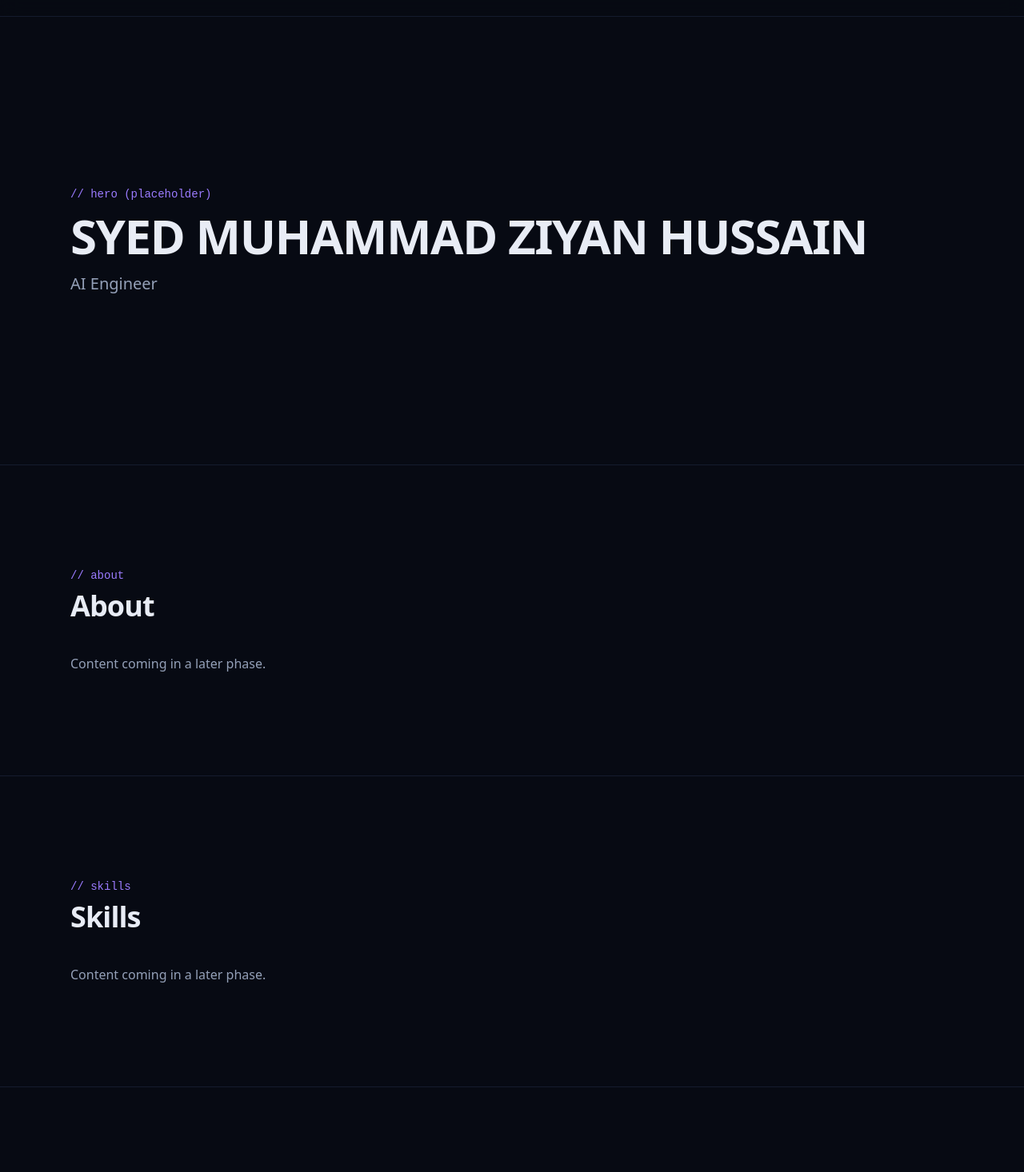
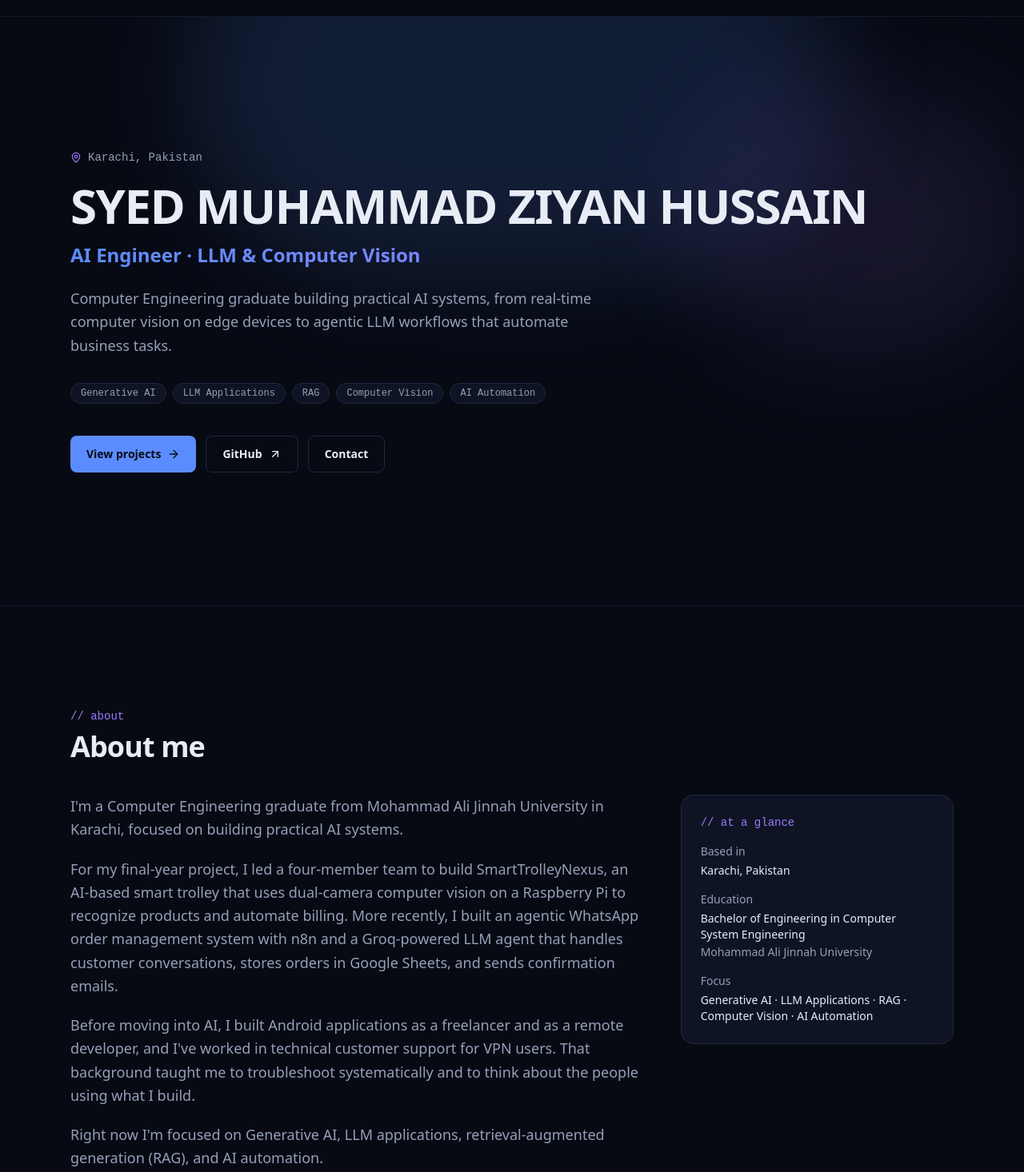
Before and after one commit to smziyanhussain/ziyan-portfolio, a React (Vite) app: page / in a window 1280 px wide. Shown: the part 44-1510 px from the top of the page at 80% size. Built offline with nearby package versions, Linux system fonts and the light colour scheme.

Commit message:
Add Hero and About sections

```diff
--- a/src/App.jsx
+++ b/src/App.jsx
@@ -1,11 +1,11 @@
 import Navbar from './components/Navbar.jsx'
 import Footer from './components/Footer.jsx'
 import Section from './components/Section.jsx'
-import { profile } from './data/site.js'
+import Hero from './components/Hero.jsx'
+import About from './components/About.jsx'
 
-// Temporary placeholders; real content arrives in Phases 4-8
+// Temporary placeholders; real content arrives in Phases 6-8
 const sections = [
-  { id: 'about', eyebrow: '// about', title: 'About' },
   { id: 'skills', eyebrow: '// skills', title: 'Skills' },
   { id: 'projects', eyebrow: '// projects', title: 'Featured Projects' },
   { id: 'experience', eyebrow: '// experience', title: 'Experience' },
@@ -27,17 +27,8 @@ function App() {
       <Navbar />
 
       <main id="main" tabIndex={-1} className="outline-none">
-        <section
-          id="top"
-          aria-labelledby="hero-heading"
-          className="mx-auto flex min-h-[70vh] max-w-6xl flex-col justify-center px-6"
-        >
-          <p className="font-mono text-sm text-accent-2">// hero (placeholder)</p>
-          <h1 id="hero-heading" className="mt-3 text-4xl font-bold tracking-tight sm:text-6xl">
-            {profile.name}
-          </h1>
-          <p className="mt-4 text-xl text-muted">{profile.role}</p>
-        </section>
+        <Hero />
+        <About />
 
         {sections.map((section) => (
           <Section key={section.id} {...section}>
--- /dev/null
+++ b/src/components/About.jsx
@@ -0,0 +1,44 @@
+import Section from './Section.jsx'
+import { about, profile } from '../data/site.js'
+import { education } from '../data/education.js'
+
+function About() {
+  const degree = education[0]
+
+  return (
+    <Section id="about" eyebrow="// about" title="About me">
+      <div className="grid gap-10 lg:grid-cols-3">
+        <div className="space-y-5 text-lg leading-relaxed text-muted lg:col-span-2">
+          {about.map((paragraph) => (
+            <p key={paragraph}>{paragraph}</p>
+          ))}
+        </div>
+
+        <aside aria-labelledby="glance-heading" className="h-fit rounded-2xl border border-line bg-surface p-6">
+          <h3 id="glance-heading" className="font-mono text-sm text-accent-2">
+            // at a glance
+          </h3>
+          <dl className="mt-4 space-y-4 text-sm">
+            <div>
+              <dt className="text-muted">Based in</dt>
+              <dd className="mt-1 text-ink">{profile.location}</dd>
+            </div>
+            <div>
+              <dt className="text-muted">Education</dt>
+              <dd className="mt-1 text-ink">
+                {degree.degree}
+                <span className="mt-0.5 block text-muted">{degree.school}</span>
+              </dd>
+            </div>
+            <div>
+              <dt className="text-muted">Focus</dt>
+              <dd className="mt-1 text-ink">{profile.focusAreas.join(' · ')}</dd>
+            </div>
+          </dl>
+        </aside>
+      </div>
+    </Section>
+  )
+}
+
+export default About
--- /dev/null
+++ b/src/components/Hero.jsx
@@ -0,0 +1,68 @@
+import { ArrowRight, ArrowUpRight, MapPin } from 'lucide-react'
+import { profile, socialLinks } from '../data/site.js'
+
+const secondaryButton =
+  'inline-flex items-center gap-2 rounded-lg border border-line px-5 py-3 text-sm font-semibold text-ink transition-colors hover:border-accent hover:bg-surface'
+
+function Hero() {
+  return (
+    <section id="top" aria-labelledby="hero-heading" className="relative isolate overflow-hidden">
+      {/* Soft background glow (decorative) */}
+      <div aria-hidden="true" className="pointer-events-none absolute inset-0 -z-10">
+        <div className="absolute -top-40 left-1/2 h-[480px] w-[800px] -translate-x-1/2 rounded-full bg-accent/15 blur-3xl" />
+        <div className="absolute top-24 right-0 h-[320px] w-[420px] rounded-full bg-accent-2/10 blur-3xl" />
+      </div>
+
+      <div className="mx-auto flex min-h-[calc(100svh-4rem)] max-w-6xl flex-col justify-center px-6 py-20">
+        <p className="flex animate-fade-up items-center gap-2 font-mono text-sm text-muted">
+          <MapPin aria-hidden="true" size={14} className="text-accent-2" />
+          {profile.location}
+        </p>
+
+        <h1
+          id="hero-heading"
+          className="mt-5 animate-fade-up text-4xl font-bold tracking-tight text-ink [animation-delay:80ms] sm:text-6xl"
+        >
+          {profile.name}
+        </h1>
+
+        <p className="mt-4 animate-fade-up bg-linear-to-r from-accent to-accent-2 bg-clip-text text-xl font-semibold text-transparent [animation-delay:160ms] sm:text-2xl">
+          {profile.headline}
+        </p>
+
+        <p className="mt-6 max-w-2xl animate-fade-up text-lg leading-relaxed text-muted [animation-delay:240ms]">
+          {profile.intro}
+        </p>
+
+        <ul aria-label="Focus areas" className="mt-8 flex animate-fade-up flex-wrap gap-2 [animation-delay:320ms]">
+          {profile.focusAreas.map((area) => (
+            <li
+              key={area}
+              className="rounded-full border border-line bg-surface px-3 py-1 font-mono text-xs text-muted"
+            >
+              {area}
+            </li>
+          ))}
+        </ul>
+
+        <div className="mt-10 flex animate-fade-up flex-wrap gap-3 [animation-delay:400ms]">
+          <a
+            href="#projects"
+            className="inline-flex items-center gap-2 rounded-lg bg-accent px-5 py-3 text-sm font-semibold text-canvas transition-colors hover:bg-accent-2"
+          >
+            View projects <ArrowRight aria-hidden="true" size={16} />
+          </a>
+          <a href={socialLinks.github} target="_blank" rel="noreferrer" className={secondaryButton}>
+            GitHub <ArrowUpRight aria-hidden="true" size={16} />
+            <span className="sr-only">(opens in a new tab)</span>
+          </a>
+          <a href="#contact" className={secondaryButton}>
+            Contact
+          </a>
+        </div>
+      </div>
+    </section>
+  )
+}
+
+export default Hero
--- a/src/index.css
+++ b/src/index.css
@@ -17,6 +17,20 @@
   --color-accent-2: #9b7bff;        /* purple */
   --color-status-progress: #f5b544; /* "In Progress" badge */
   --color-status-done: #4ade80;     /* "Completed" badge */
+
+  /* Animations */
+  --animate-fade-up: fade-up 0.6s ease-out both;
+
+  @keyframes fade-up {
+    from {
+      opacity: 0;
+      transform: translateY(12px);
+    }
+    to {
+      opacity: 1;
+      transform: translateY(0);
+    }
+  }
 }
 
 /* ---------- Base page styles ---------- */
```
